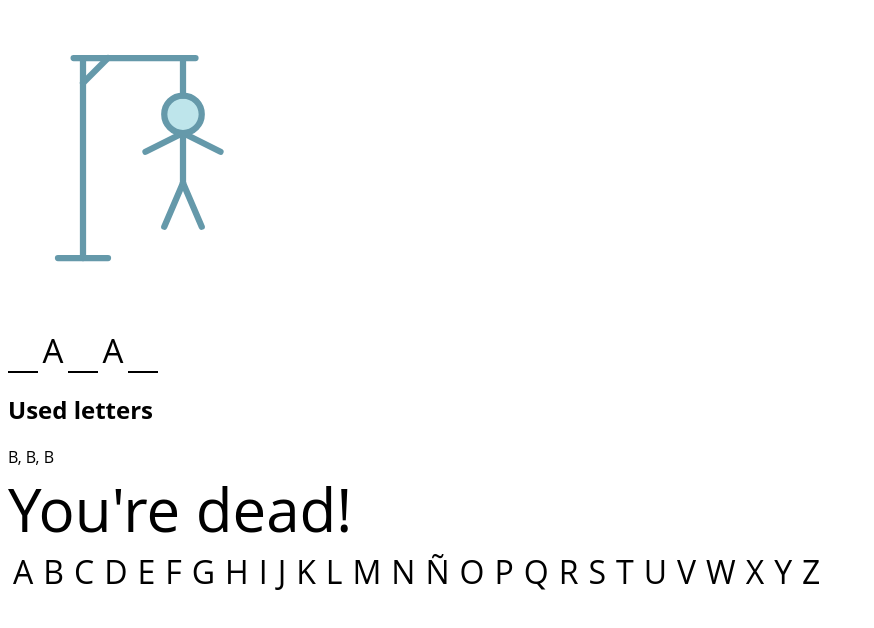
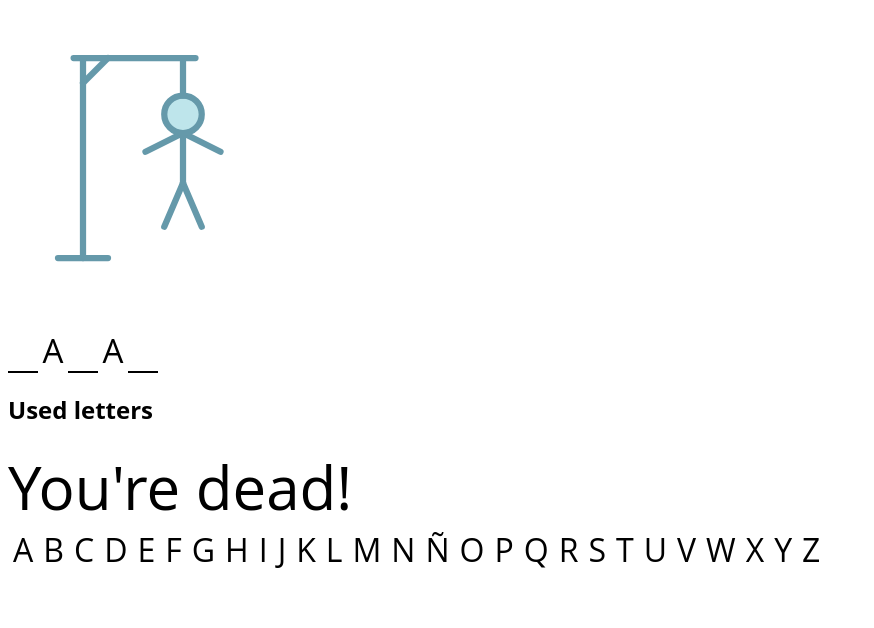
Before and after one commit to albertdc1984/w4ch2-marc-i-albert, a React (Create React App) app: page / in a window 1280 px wide. Shown: the top 628 px of the page, without its empty margins (0-874 px from the left). Built offline with nearby package versions, Linux system fonts and the light colour scheme.

Commit message:
Component Utilitzada created

```diff
--- a/src/App.js
+++ b/src/App.js
@@ -31,11 +31,7 @@ function App() {
       </ul>
       <section className="used-letters-container">
         <h2>Used letters</h2>
-        <ul className="used-letters">
-          <li className="used-letter">B,&nbsp;</li>
-          <li className="used-letter">B,&nbsp;</li>
-          <li className="used-letter">B</li>
-        </ul>
+        <ul className="used-letters"></ul>
       </section>
       <section className="game-result">You're dead!</section>
       <ul className="letters">
```
Also changed, not shown: src/components/Utilitzada/Utilitzada.js (+11 -0 lines).
